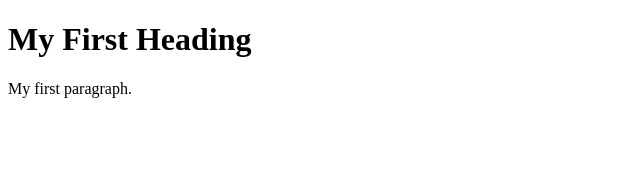
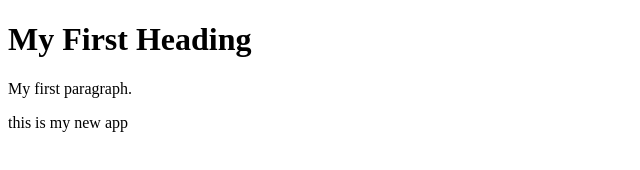
Before and after one commit to Ashish766/sdxlogin, a plain HTML site: page index.html in a window 1280 px wide. Shown: the whole page, without its empty margins (0-640 px from the left). Drawn offline with Linux system fonts and the light colour scheme.

Commit message:
commit sdx login

```diff
--- a/index.html
+++ b/index.html
@@ -4,6 +4,7 @@
 
 <h1>My First Heading</h1>
 <p>My first paragraph.</p>
+<p>this is my new app</p>
 
 </body>
 </html>
```
